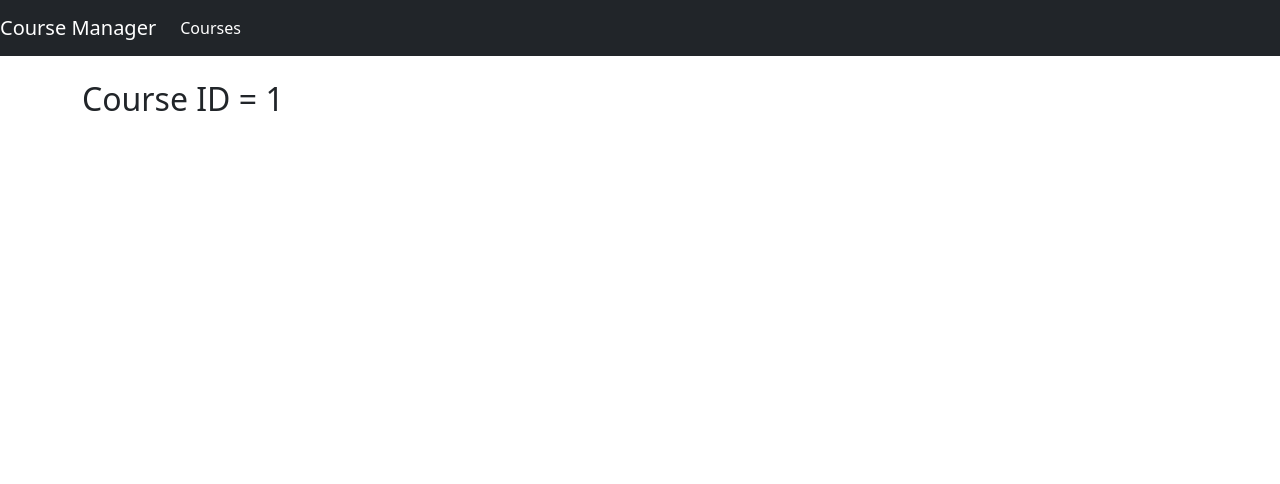
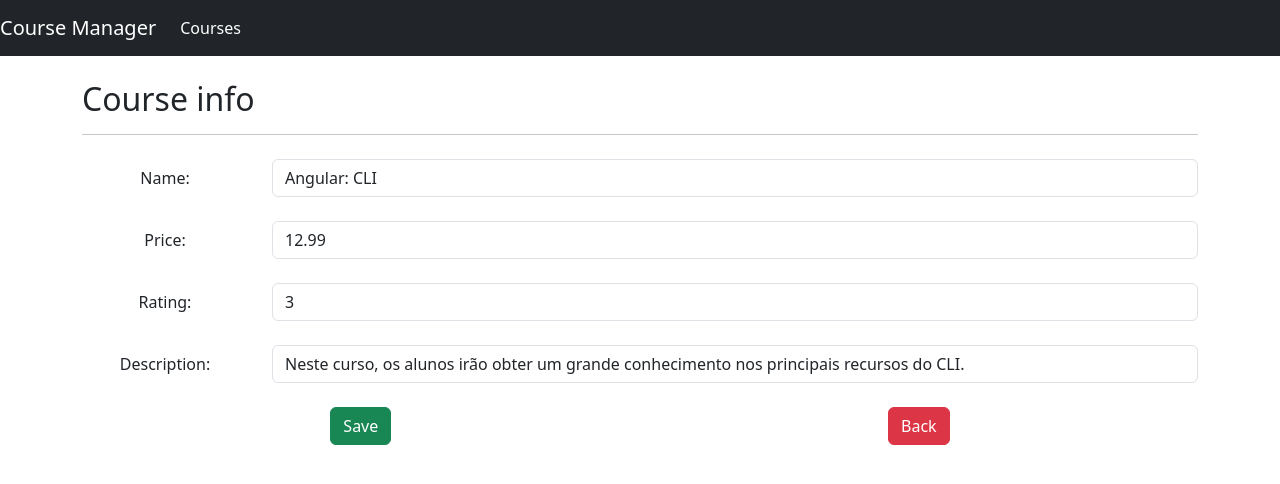
Before and after one commit to anderrf/course-manager, an Angular app: page /courses/info/1 in a window 1280 px wide. Shown: the top 484 px of the page. Built offline with nearby package versions, Linux system fonts and the light colour scheme.

Commit message:
Forms and template variables, save method

```diff
--- a/src/app/courses/course-info.component.html
+++ b/src/app/courses/course-info.component.html
@@ -1 +1,44 @@
-<h2>Course ID = {{courseId}}</h2>
+<h2>Course info</h2>
+<hr/>
+<form action="" #courseForm="ngForm">
+  <div class="form-group row my-4 d-flex align-items-center">
+    <label for="" class="col-md-2 col-from-label text-center">Name:</label>
+    <div class="col-sm-10">
+      <input type="text" class="form-control" name="name" [(ngModel)]="course.name" #courseName="ngModel" required [ngClass]="{'is-invalid' : courseName.invalid}">
+      <div class="invalid-feedback">
+        <span>Course name is required</span>
+      </div>
+    </div>
+  </div>
+  <div class="form-group row my-4 d-flex align-items-center">
+    <label for="" class="col-md-2 col-from-label text-center">Price:</label>
+    <div class="col-sm-10">
+      <input type="number" class="form-control" name="price" [(ngModel)]="course.price" #coursePrice="ngModel" required [ngClass]="{'is-invalid' : coursePrice.invalid}">
+      <div class="invalid-feedback">
+        <span>Course price is required</span>
+      </div>
+    </div>
+  </div>
+  <div class="form-group row my-4 d-flex align-items-center">
+    <label for="" class="col-md-2 col-from-label text-center">Rating:</label>
+    <div class="col-sm-10">
+      <input type="number" class="form-control" name="rating" [(ngModel)]="course.rating" #courseRating="ngModel" required [ngClass]="{'is-invalid' : courseRating.invalid}" min="0" max="5">
+      <div class="invalid-feedback">
+        <span>Course rating is required</span>
+      </div>
+    </div>
+  </div>
+  <div class="form-group row my-4 d-flex align-items-center">
+    <label for="" class="col-md-2 col-from-label text-center">Description:</label>
+    <div class="col-sm-10">
+      <input type="text" class="form-control" name="description" [(ngModel)]="course.description" #courseDescription="ngModel" required [ngClass]="{'is-invalid' : courseDescription.invalid}">
+      <div class="invalid-feedback">
+        <span>Course description is required</span>
+      </div>
+    </div>
+  </div>
+  <div class="d-flex">
+    <button [disabled]="courseForm.invalid" class="btn btn-success mx-auto" (click)="save()">Save</button>
+    <button class="btn btn-danger mx-auto" [routerLink]="['/courses']">Back</button>
+  </div>
+</form>
--- a/src/app/courses/course-info.component.ts
+++ b/src/app/courses/course-info.component.ts
@@ -1,20 +1,28 @@
+import { CourseService } from './course.service';
 import { Component, OnInit } from "@angular/core";
 import { ActivatedRoute } from "@angular/router";
+import { Course } from './course';
 
 @Component({
   templateUrl: './course-info.component.html'
 })
 export class CourseInfoComponent implements OnInit{
 
-  courseId : number = 0;
+  course : Course;
 
-  constructor(private activatedRoute : ActivatedRoute){}
+  constructor(private activatedRoute : ActivatedRoute, private courseService : CourseService){
+    this.course = new Course();
+  }
 
   ngOnInit() : void{
     let routeId = this.activatedRoute.snapshot.paramMap.get('id') == null ? null : this.activatedRoute.snapshot.paramMap.get('id');
     if(routeId != null){
-      this.courseId = +routeId;
+      this.course = this.courseService.retrieveById(+routeId);
     }
   }
 
+  save() : void{
+    this.courseService.save(this.course);
+  }
+
 }
--- a/src/app/courses/course.service.ts
+++ b/src/app/courses/course.service.ts
@@ -7,6 +7,17 @@ import { Course } from "./course";
 export class CourseService{
   retrieveAll() : Course[]{
     return COURSES;
+  }
+
+  retrieveById(id : number) : Course{
+    return COURSES.find((courseIterator : Course) => courseIterator.id === id) as Course;
+  }
+
+  save(course : Course) : void{
+    if(course.id){
+      const index = COURSES.findIndex((courseIterator : Course) => courseIterator.id === course.id);
+      COURSES[index] = course;
+    }
   }
 }
 
--- a/src/app/error-404/error-404.component.html
+++ b/src/app/error-404/error-404.component.html
@@ -1,5 +1,5 @@
 <div class="text-center">
   <h2 class="text-danger">Error 404</h2>
-  <p>Não podemos encontrar o que você procura ;-;</p>
+  <p>We couldn't find what you're looking for ;-;</p>
   <a [routerLink]="['/']" class="btn btn-danger">Voltar ao início</a>
 </div>
--- a/src/app/star/star.component.ts
+++ b/src/app/star/star.component.ts
@@ -11,6 +11,6 @@ export class StarComponent implements OnChanges{
   starWidth : number = 0;
 
   ngOnChanges() : void{
-    this.starWidth = this.rating * 89 / 5;
+    this.starWidth = this.rating * 91 / 5;
   }
 }
```
